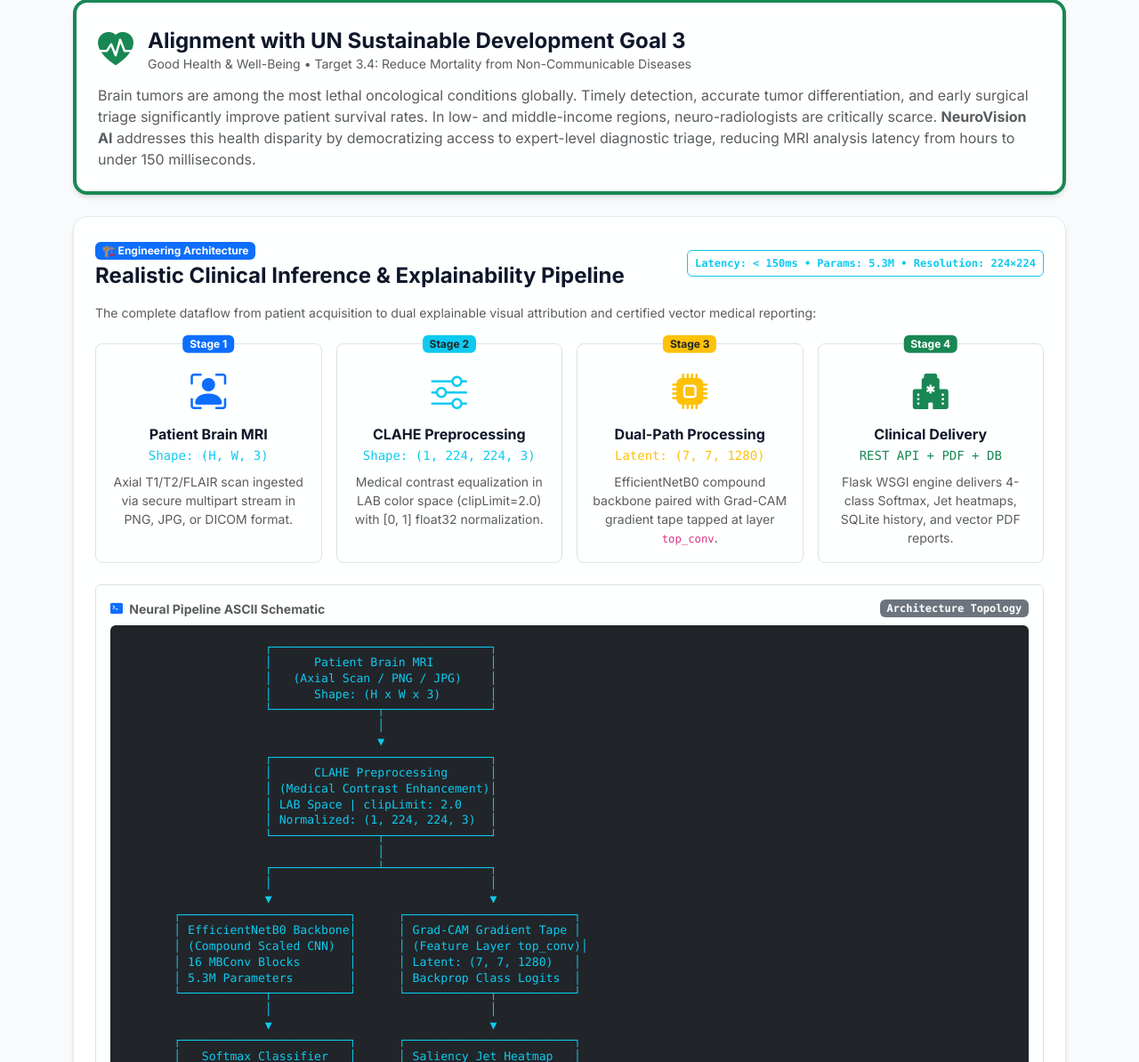
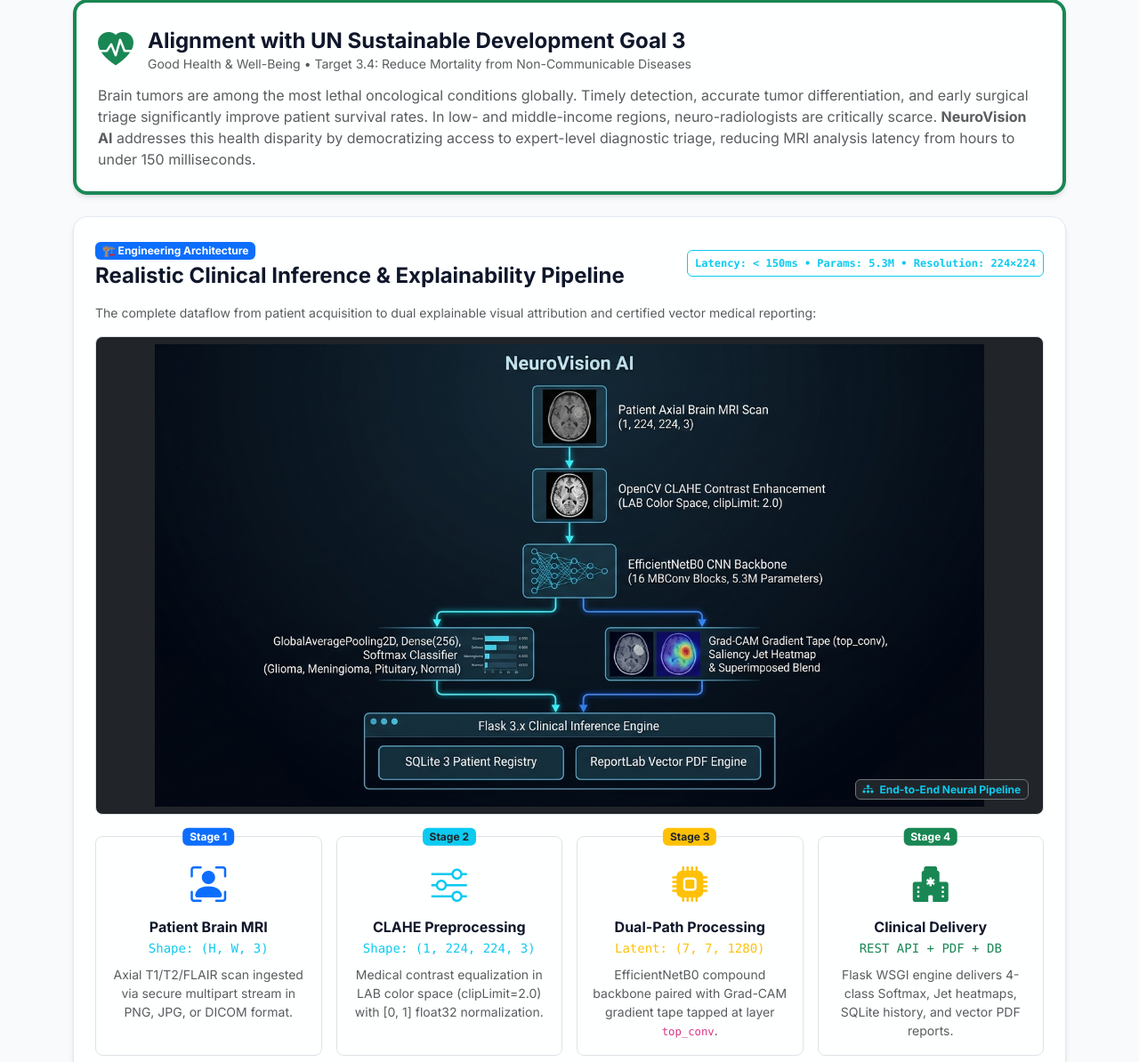
Before and after one commit to saranya230506/NeuroVision-AI, a Flask app: page /about in a window 1280 px wide. Shown: the part 252-1446 px from the top of the page at 89% size. Run offline with Flask 3, Linux system fonts and the light colour scheme; parts of the project's set-up code (start-up, migrations or seed data) failed here and were passed over.

Commit message:
feat(ui): add realistic high-tech medical AI system architecture infographic across UI and documentation

```diff
--- a/templates/about.html
+++ b/templates/about.html
@@ -43,9 +43,17 @@
       </div>
     </div>
 
-    <p class="text-muted small mb-4">
+    <p class="text-muted small mb-3">
       The complete dataflow from patient acquisition to dual explainable visual attribution and certified vector medical reporting:
     </p>
+
+    <!-- Realistic Architectural Diagram Graphic -->
+    <div class="text-center mb-4 p-2 bg-dark rounded-3 border overflow-hidden position-relative">
+      <img src="{{ url_for('static', filename='images/system_architecture.png') }}" alt="Realistic NeuroVision AI System Architecture Diagram" class="img-fluid rounded" style="max-height: 520px; width: 100%; object-fit: contain;" />
+      <div class="position-absolute bottom-0 end-0 m-3 badge bg-dark text-info border border-secondary">
+        <i class="bi bi-diagram-3-fill me-1"></i> End-to-End Neural Pipeline
+      </div>
+    </div>
 
     <!-- Visual Interactive Flow Steps -->
     <div class="row g-3 text-center mb-4">
```
Also changed, not shown: docs/PROJECT_ARCHITECTURE.md (+2 -0 lines), templates/index.html (+8 -0 lines), README.md, static/images/system_architecture.jpg (added), static/images/system_architecture.png (added), 1 other file.
